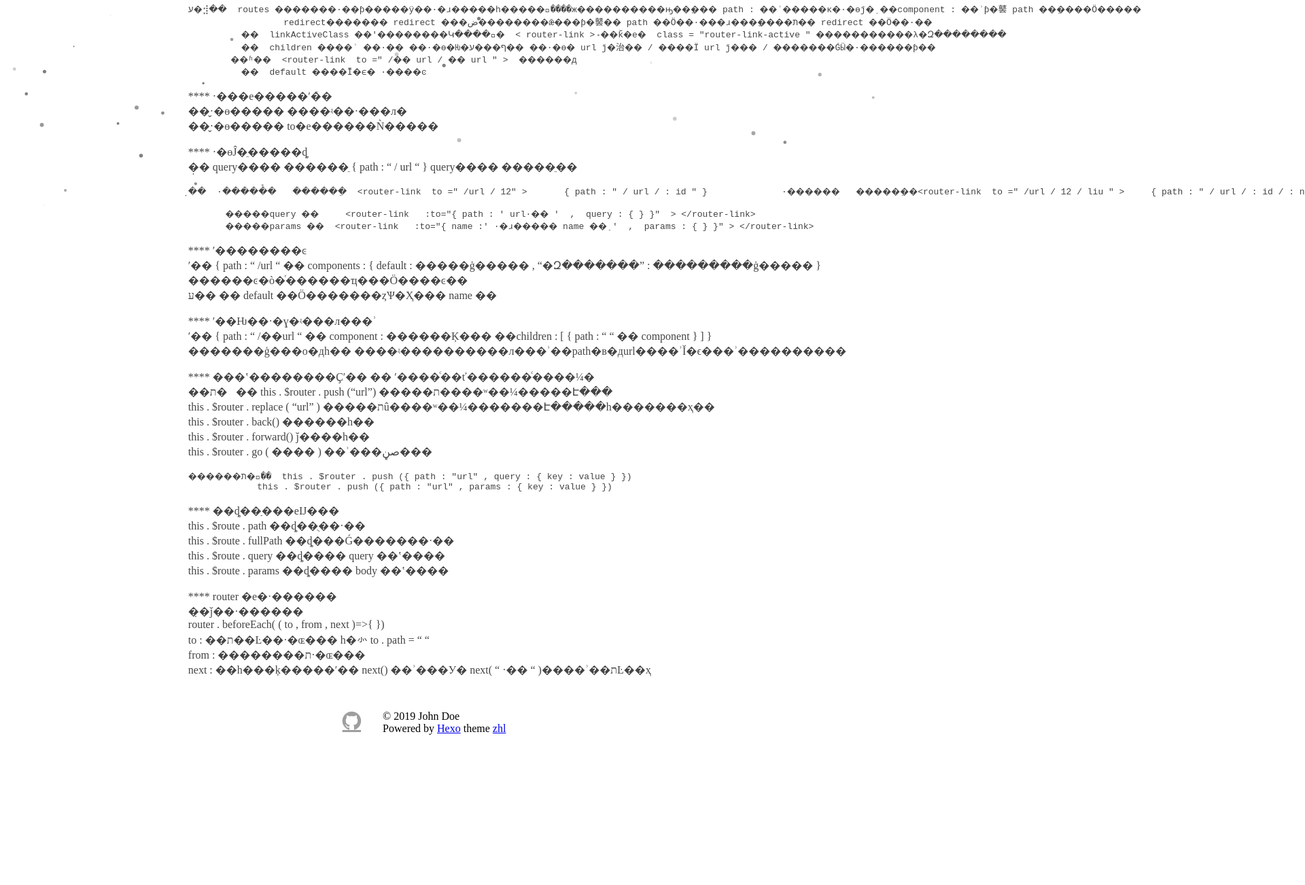
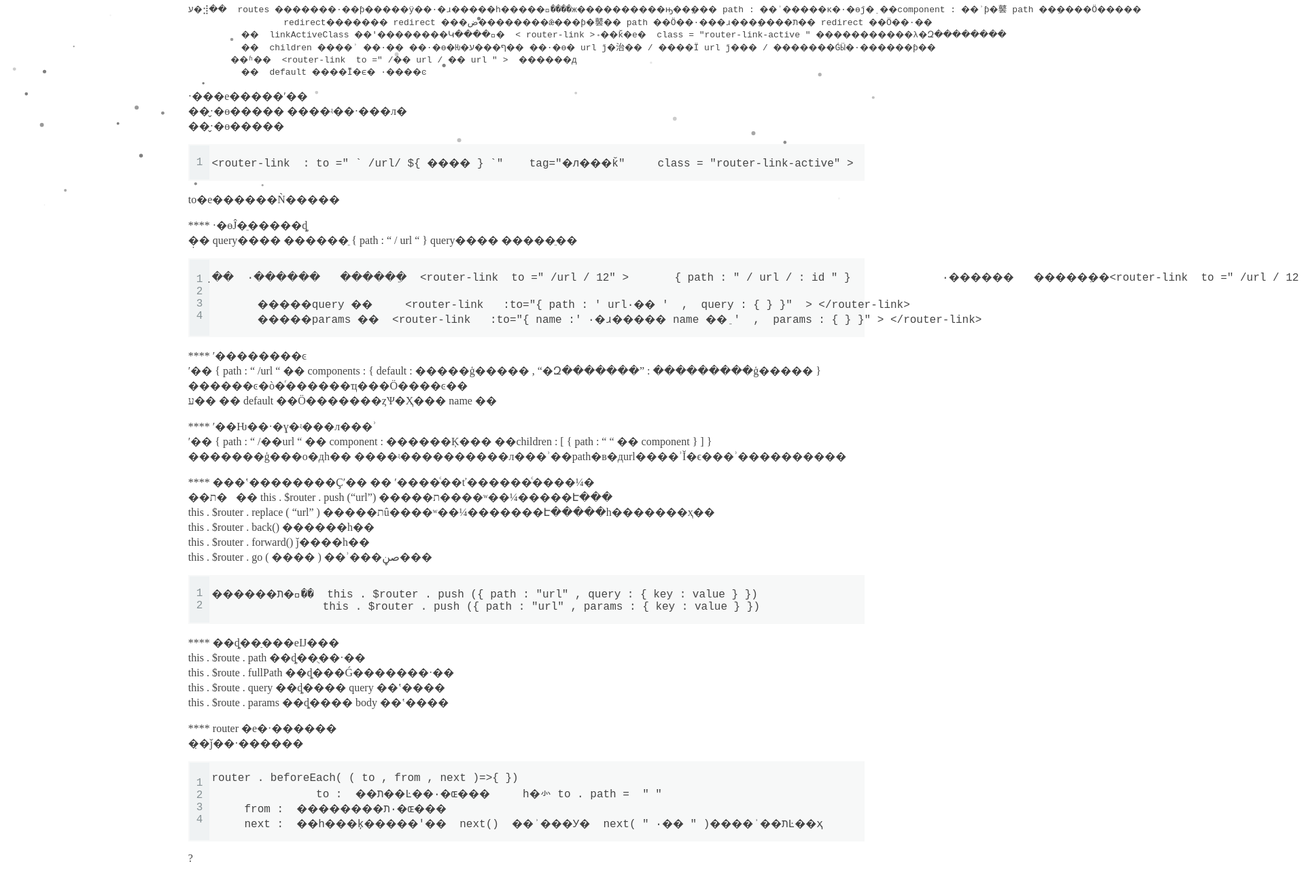
Before and after one commit to jiangyuhang19971225/jiangyuhang19971225.github.io, a plain HTML site: page 2019/11/27/Vue 路由总结/index.html in a window 1280 px wide. Shown: the part 498-1800 px from the top of the page at 68% size, 1920 px wide, since content can reach past the window. Before the commit the page ends 1599 px from the top, so only its background shows below. Drawn offline with nearby package versions, Linux system fonts and the light colour scheme.

Commit message:
Site updated: 2019-12-27 19:27:23

```diff
--- a/2019/11/27/Vue 路由总结/index.html
+++ b/2019/11/27/Vue 路由总结/index.html
@@ -95,17 +95,23 @@
           ��  linkActiveClass ��ʹ��������Կ����޸�  &lt; router-link &gt; ��ǩ�е�  class = &quot;router-link-active &quot; �����������λ�Զ��������
           ��  children ����ʾ ��·�� ��·�ɵ�Ƕ�ף���ע�� ��·�ɵ� url ǰ�治�� / ����Ϊ url ǰ��� / �������ǴӸ�·������ƥ��
         ��ʱ��  &lt;router-link  to =&quot; /�� url / �� url &quot; &gt;  ������д
-          ��  default ����Ĭ�ϵ� ·����ͼ</code></pre><p>**** ·���е�����ʹ��<br>    ��̬·�ɵ�����<router-link to=" /url/����" tag="�л���ǩ" class="router-link-active">     ����ʵ��·���л�<br>    ��̬·�ɵ�����<router-link : to=" ` /url/ ${ ���� } `" tag="�л���ǩ" class="router-link-active">     to�е������Ǹ�����</router-link></router-link></p>
+          ��  default ����Ĭ�ϵ� ·����ͼ</code></pre><p> ·���е�����ʹ��<br>    ��̬·�ɵ�����<router-link to=" /url/����" tag="�л���ǩ" class="router-link-active">     ����ʵ��·���л�<br>    ��̬·�ɵ�����</router-link></p>
+<figure class="highlight plain"><table><tr><td class="gutter"><pre><span class="line">1</span><br></pre></td><td class="code"><pre><span class="line">&lt;router-link  : to =&quot; ` /url/ $&#123; ���� &#125; `&quot;    tag=&quot;�л���ǩ&quot;     class = &quot;router-link-active&quot; &gt;</span><br></pre></td></tr></table></figure>
+
+<p>   to�е������Ǹ�����</p>
 <p>**** ·�ɵĴ�ֵ�����ȡֵ<br>        �̣�  query����  ������ֵ  <router-link to=" /url ��id=12">          { path : “ / url “ }                query����  �����ֵ��<router-link to=" /url ��id=12 & name= liu & .... "> </router-link></router-link></p>
-<pre><code>�̣�  ·������   ������ֵ  &lt;router-link  to =&quot; /url / 12&quot; &gt;       { path : &quot; / url / : id &quot; }              ·������   �����ֵ��&lt;router-link  to =&quot; /url / 12 / liu &quot; &gt;     { path : &quot; / url / : id / : name / : ...&quot; }
+<figure class="highlight js"><table><tr><td class="gutter"><pre><span class="line">1</span><br><span class="line">2</span><br><span class="line">3</span><br><span class="line">4</span><br></pre></td><td class="code"><pre><span class="line">�̣�  ·������   ������ֵ  &lt;router-link  to =<span class="string">" /url / 12"</span> &gt;       &#123; <span class="attr">path</span> : <span class="string">" / url / : id "</span> &#125;              ·������   �����ֵ��&lt;router-link  to =<span class="string">" /url / 12 / liu "</span> &gt;     &#123; <span class="attr">path</span> : <span class="string">" / url / : id / : name / : ..."</span> &#125; </span><br><span class="line"></span><br><span class="line">       �����query ��     &lt;router-link   :to=<span class="string">"&#123; path : ' url·�� '  ,  query : &#123; &#125; &#125;"</span>  &gt; &lt;/router-link&gt;</span><br><span class="line">       �����params ��  &lt;router-link   :to=<span class="string">"&#123; name :' ·�ɹ����� name ��ֵ '  ,  params : &#123; &#125; &#125;"</span> &gt; &lt;/router-link&gt;</span><br></pre></td></tr></table></figure>
 
-       �����query ��     &lt;router-link   :to=&quot;{ path : &apos; url·�� &apos;  ,  query : { } }&quot;  &gt; &lt;/router-link&gt;
-       �����params ��  &lt;router-link   :to=&quot;{ name :&apos; ·�ɹ����� name ��ֵ &apos;  ,  params : { } }&quot; &gt; &lt;/router-link&gt;</code></pre><p>**** ʹ��������ͼ<br>    ʹ��  { path : “ /url “  ��  components : { default : �����ģ����� , “�Զ�������” : ���������ģ����� }<br>    ������ͼ�ò�ͬ������ҵ���Ӧ����ͼ��<router-view name=" �Զ������� "></router-view><br>    ע�� �� default ��Ӧ�������ȥѰ�Ҳ���  name  ��  <router-view></router-view></p>
+<p>**** ʹ��������ͼ<br>    ʹ��  { path : “ /url “  ��  components : { default : �����ģ����� , “�Զ�������” : ���������ģ����� }<br>    ������ͼ�ò�ͬ������ҵ���Ӧ����ͼ��<router-view name=" �Զ������� "></router-view><br>    ע�� �� default ��Ӧ�������ȥѰ�Ҳ���  name  ��  <router-view></router-view></p>
 <p>**** ʹ��Ƕ��·�ɣ�ʵ���л���ʾ<br>    ʹ��  { path : “ /��url “  ��  component : ������Ķ��� ��children : [ { path : “ “  ��  component } ] }<br>    �������ģ���о�дһ�� <router-view></router-view>  ����ʵ����������л���ʾ��path�в�дurl����ʾĬ�ϵ���ʾ����������</p>
 <p>**** ���ʽ��������Ҫʹ�� <router-lind to="url">�� ʹ����ͨ��ť������ͨ����¼�<br>    ��ת�﷨��  this . $router . push (“url”)      �����ת����ʷ��¼�����Է���<br>                      this . $router . replace ( “url” )      �����תû����ʷ��¼�������Է�����һ�������ҳ��<br>                   this . $router . back()  ������һ��<br>                   this . $router . forward()  ǰ����һ��<br>                      this . $router . go ( ���� )    ��ʾ���صڼ���</router-lind></p>
-<pre><code>������ת�﷨��  this . $router . push ({ path : &quot;url&quot; , query : { key : value } })
-             this . $router . push ({ path : &quot;url&quot; , params : { key : value } })      </code></pre><p>**** ��ȡ��ַ���еĲ���<br>    this . $route . path  ��ȡ��ֻ��·��<br>    this . $route . fullPath  ��ȡ���Ǵ�������·��<br>    this . $route . query  ��ȡ����  query  ��ʽ����<br>    this . $route . params   ��ȡ����  body  ��ʽ����</p>
-<p>**** router �е�·������<br>    �̣�ǰ��·������<br>          router . beforeEach( ( to , from , next )=&gt;{ })<br>                  to :  ��ת��Ŀ��·�ɶ���     һ�㣺 to . path =  “ “<br>            from :  ��������ת·�ɶ���<br>            next :  ��һ���ķ�����ʹ��  next()  ��ʾ���У�  next( “ ·�� “ )����ʾ��תĿ��ҳ</p>
+<figure class="highlight js"><table><tr><td class="gutter"><pre><span class="line">1</span><br><span class="line">2</span><br></pre></td><td class="code"><pre><span class="line">������ת�﷨��  <span class="keyword">this</span> . $router . push (&#123; <span class="attr">path</span> : <span class="string">"url"</span> , <span class="attr">query</span> : &#123; <span class="attr">key</span> : value &#125; &#125;)      </span><br><span class="line">	         <span class="keyword">this</span> . $router . push (&#123; <span class="attr">path</span> : <span class="string">"url"</span> , <span class="attr">params</span> : &#123; <span class="attr">key</span> : value &#125; &#125;)</span><br></pre></td></tr></table></figure>
+
+<p>**** ��ȡ��ַ���еĲ���<br>    this . $route . path  ��ȡ��ֻ��·��<br>    this . $route . fullPath  ��ȡ���Ǵ�������·��<br>    this . $route . query  ��ȡ����  query  ��ʽ����<br>    this . $route . params   ��ȡ����  body  ��ʽ����</p>
+<p>**** router �е�·������<br>    �̣�ǰ��·������</p>
+<figure class="highlight js"><table><tr><td class="gutter"><pre><span class="line">1</span><br><span class="line">2</span><br><span class="line">3</span><br><span class="line">4</span><br></pre></td><td class="code"><pre><span class="line">router . beforeEach( <span class="function">(<span class="params"> to , <span class="keyword">from</span> , next </span>)=&gt;</span>&#123; &#125;)</span><br><span class="line">  	        to :  ��ת��Ŀ��·�ɶ���     һ�㣺 to . path =  <span class="string">" "</span></span><br><span class="line">     <span class="keyword">from</span> :  ��������ת·�ɶ���</span><br><span class="line">     next :  ��һ���ķ�����ʹ��  next()  ��ʾ���У�  next( <span class="string">" ·�� "</span> )����ʾ��תĿ��ҳ</span><br></pre></td></tr></table></figure>
+
+<p>?    </p>
 
 	</div>
 </article>
```
